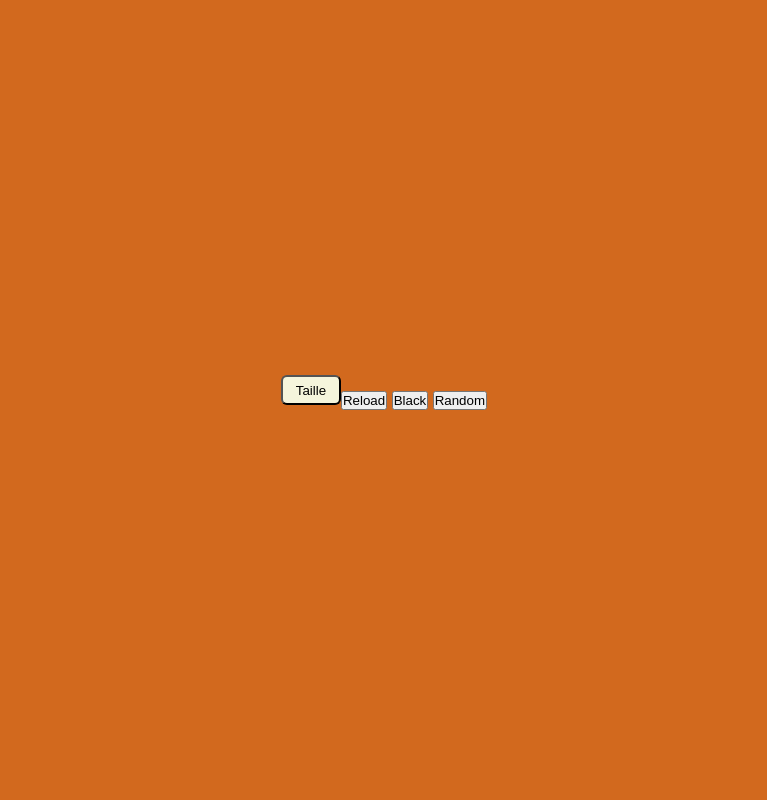
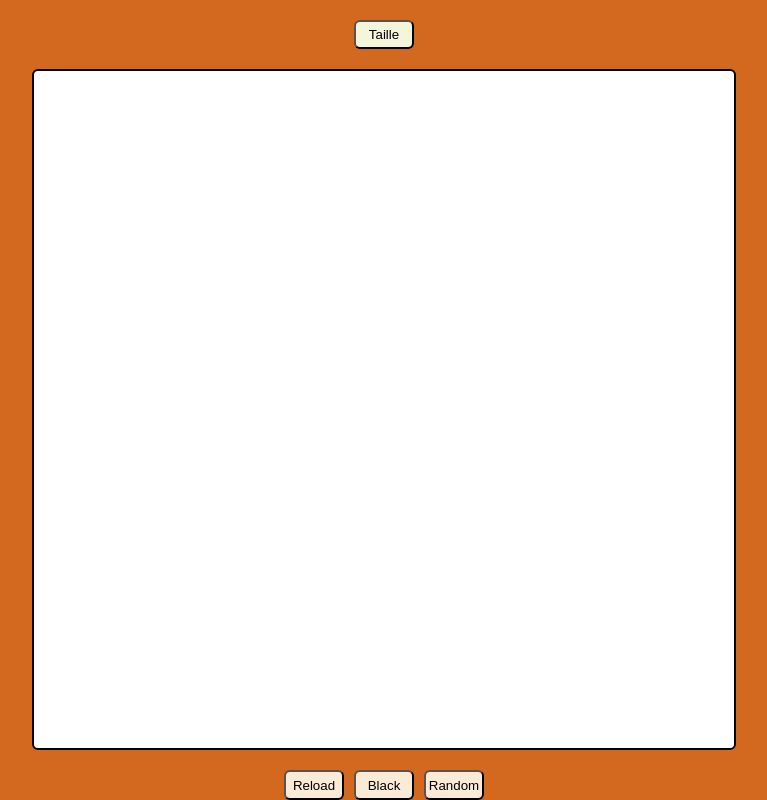
Before and after one commit to Yannkoguy/Etch-a-Sketch, a plain HTML site: page index.html in a window 1280 px wide. Shown: the whole page, without its empty margins (256-1023 px from the left). Drawn offline with Linux system fonts and the light colour scheme.

Commit message:
dernnier paramètre  css mise en place

```diff
--- a/index.html
+++ b/index.html
@@ -7,7 +7,7 @@
     <link rel="stylesheet" href="style.css" />
   </head>
   <body>
-    <h2></h2>
+    <h2 id="Message"></h2>
     <button
       id="Taille"
       style="
@@ -23,7 +23,7 @@
     >
       Taille
     </button>
-    <div class="container-principal"></div>
+    <div id="container-principal"></div>
     <div id="buttons">
       <button id="reload">Reload</button>
       <button id="black">Black</button>
--- a/style.css
+++ b/style.css
@@ -10,4 +10,39 @@ body {
   justify-content: center;
   height: 100vh;
   background-color: chocolate;
+  flex-direction: column;
 }
+
+h2 {
+  margin-bottom: 20px;
+  background-color: antiquewhite;
+}
+
+#container-principal {
+  border: 2px solid black;
+  height: 700px;
+  width: 700px;
+  display: grid;
+  background-color: white;
+  border-radius: 6px;
+}
+
+#buttons {
+  display: flex;
+  flex-direction: row;
+  justify-content: space-between;
+  gap: 10px;
+}
+
+#reload,
+#black,
+#random {
+  margin-top: 20px;
+  background-color: antiquewhite;
+  height: 30px;
+  width: 60px;
+  cursor: pointer;
+  transition: 0.5s;
+  text-transform: capitalize;
+  border-radius: 6px;
+}
```
